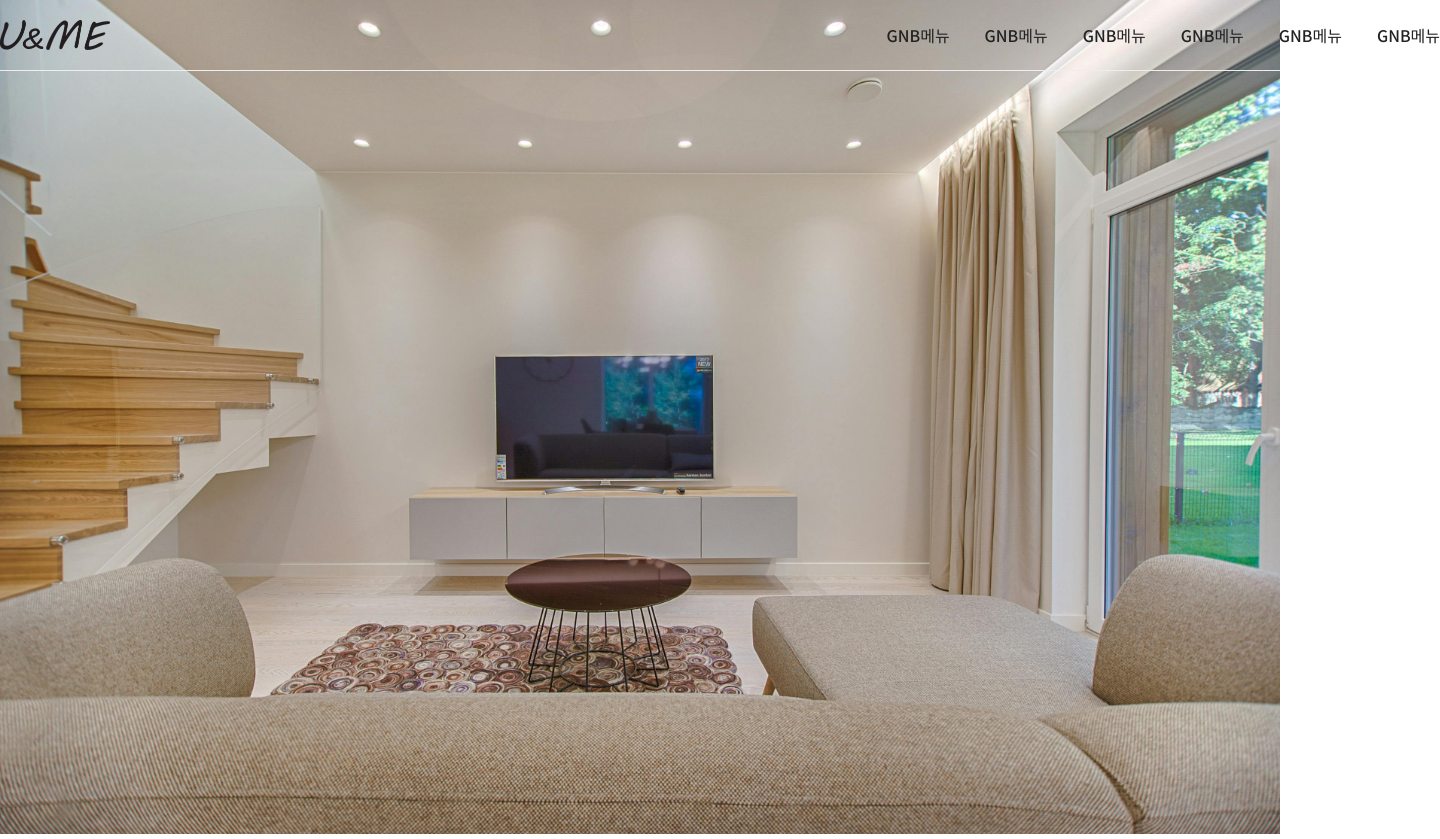
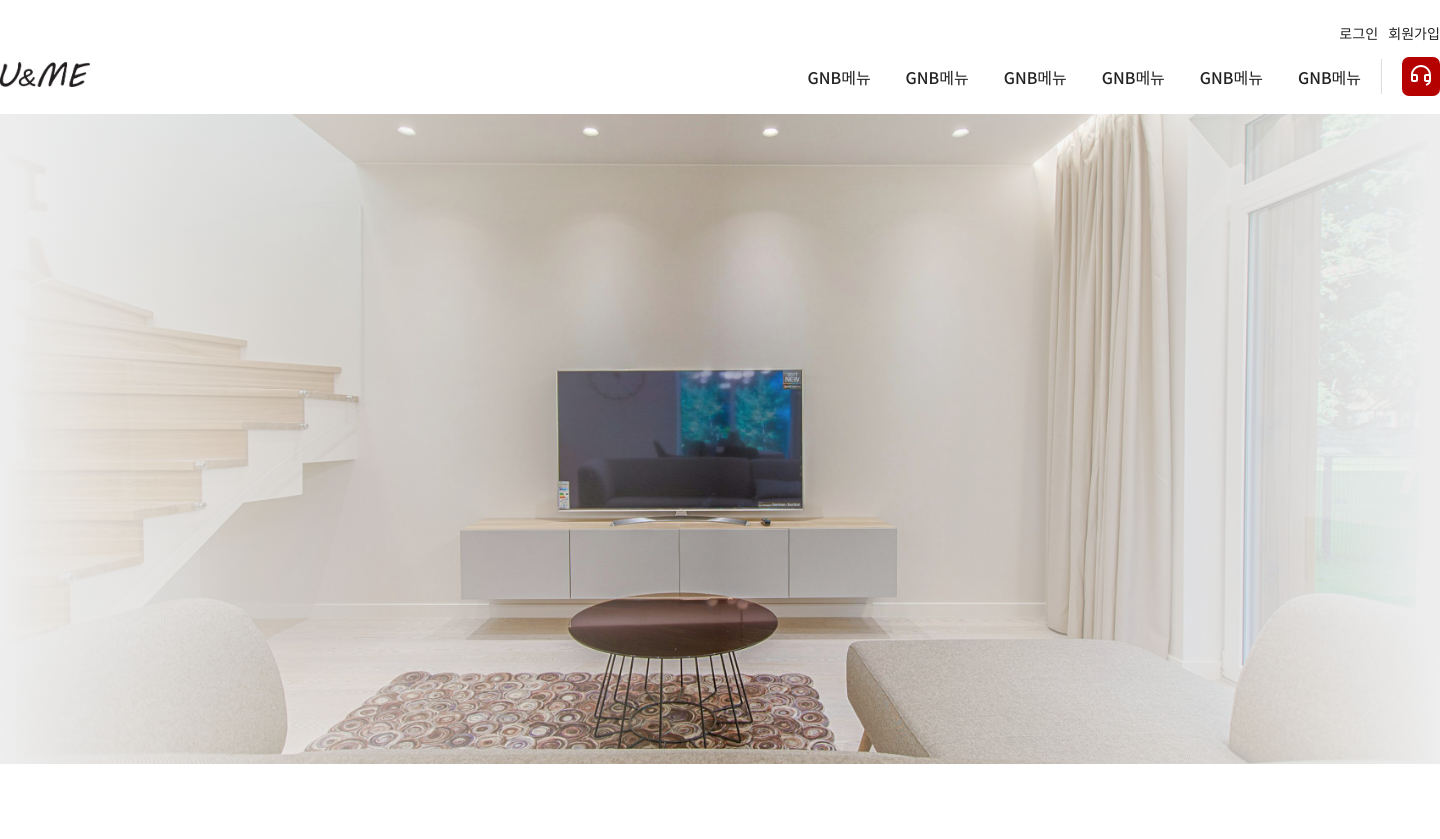
Before and after one commit to Junghwan-github/U-Me-Interior, a React (Create React App) app: page / in a window 1280 px wide. Shown: the whole page, 1440 px wide, since content can reach past the window. After the commit the page ends 800 px from the top, so only its background shows below. Built offline with nearby package versions, Linux system fonts and the light colour scheme.

Commit message:
feature / 비쥬얼 테스트

```diff
--- a/src/App.css
+++ b/src/App.css
@@ -16,6 +16,9 @@
   --ff-noto: "Noto Sans KR", sans-serif;
   --ff-roboto: "Roboto", sans-serif;
 
+  /* 보더 */
+  --base-border: 1px solid #eee;
+  --divide-border: 1px solid #ddd;
 }
 
 /* css 초기화 */
--- /dev/null
+++ b/src/components/IconNavigation.js
@@ -0,0 +1,21 @@
+import React from "react";
+import styles from "./IconNavigation.module.css";
+import { RiCustomerServiceLine } from "react-icons/ri";
+import { Link } from "react-router-dom";
+
+
+
+const IconNavigation = () => {
+  return (
+    <ul className={styles.icon_navigation}>
+      <li>
+        <Link to="/">
+          <RiCustomerServiceLine />
+        </Link>
+      </li>
+    </ul>
+  );
+};
+
+
+export default IconNavigation;
--- /dev/null
+++ b/src/components/IconNavigation.module.css
@@ -0,0 +1,18 @@
+.icon_navigation {
+  display: flex;
+  flex-direction: row;
+  gap: var(--base-margin);
+  padding-left: var(--base-padding);
+}
+
+.icon_navigation > li > a {
+  font-size: 1.5rem;
+  color: #222;
+}
+
+.icon_navigation > li:last-child > a {
+    color: #fff;
+    padding: 2px 7px;
+    border-radius: 7px;
+    background: #b60101;
+}
--- a/src/components/Navigation.js
+++ b/src/components/Navigation.js
@@ -4,7 +4,7 @@ import { Link } from "react-router-dom";
 
 const Navigation = ({ data }) => {
   return (
-    <ul className={styles.nav_wrapper}>
+    <ul className={styles.menu_nav}>
       {data.map((menu, index) => (
         <li key={index}>
           <Link to={menu.link}>{menu.item}</Link>
--- a/src/components/Navigation.module.css
+++ b/src/components/Navigation.module.css
@@ -1,10 +1,15 @@
-.nav_wrapper {
+.menu_nav {
     display: flex;
     flex-direction: row;
     gap: 35px;
+    height: 35px;
+    align-items: center;
+    padding-right: var(--base-padding);
+    border-right: var(--divide-border);
 }
 
-.nav_wrapper > li > a {
+
+.menu_nav > li > a {
 
     color: #222;
     font-weight: 500;
--- a/src/layout/Header.js
+++ b/src/layout/Header.js
@@ -1,17 +1,33 @@
 import React from "react";
+import { Link } from "react-router-dom";
 import styles from "./Header.module.css";
 import Navigation from "../components/Navigation";
 import GNBNavigation from "../data/GNBNavigation.json";
+import IconNavigation from "../components/IconNavigation";
 
 const Header = () => {
   return (
     <header className={styles.header}>
-      <nav>
-        <h1 className={styles.logo}>
-          <img src="/images/logo.png" alt="로고" />
-          {/* <span>인테리어</span> */}
-        </h1>
-        <Navigation data={GNBNavigation} />
+      <nav className={styles.gnb_nav}>
+        <div className={styles.members}>
+          <ul className={styles.members_nav}>
+            <li>
+              <Link to="/">로그인</Link>
+            </li>
+            <li>
+              <Link to="/">회원가입</Link>
+            </li>
+          </ul>
+        </div>
+        <div className={styles.menu}>
+          <h1 className={styles.logo}>
+            <Link to="/">
+              <img src="/images/logo.png" alt="로고" />
+            </Link>
+          </h1>
+          <Navigation data={GNBNavigation} />
+          <IconNavigation />
+        </div>
       </nav>
     </header>
   );
--- a/src/layout/Header.module.css
+++ b/src/layout/Header.module.css
@@ -1,31 +1,45 @@
 .header {
-    position: fixed;
+    position: relative;
     width: 100%;
     padding: var(--base-padding) 0;
-    border-bottom: 1px solid #eee;
+    /* box-shadow: 0 0 10px 1px #eee;  */
+    z-index: 99999;
 }
 
-nav {
+.gnb_nav {
     width: var(--dp-dt-width);
     margin: 0 auto;
     display: flex;
+    flex-direction: column;
+    gap: 15px;
+}
+
+.members_nav {
+    display: flex;
     flex-direction: row;
     align-items: center;
-    justify-content: space-between;
+    justify-content: end;
+    gap: 10px;
+}
+
+.members_nav > li > a {
+    font-size: 0.88rem;
+    color: #222;
+}
+
+
+.menu {
+    width: 100%;
+    display: flex;
+    flex-direction: row;
+    align-self: center;
+    justify-content: end;
 }
 
 .logo {
-    display: flex;
-    flex-direction: row;
-    align-items: center;
-    gap: 5px;
+    margin-right: auto;
 }
 
-.logo > span {
-    font-size: 1.1rem;
-    font-weight: 500;
+.logo > a > img {
+    max-width: 90px;
 }
-
-.logo > img {
-    max-width: 110px;
-}
--- a/src/pages/Home.js
+++ b/src/pages/Home.js
@@ -3,11 +3,11 @@ import styles from "./Home.module.css";
 
 const Home = () => {
     return (
-        <div className={styles.visual_section}>
-            <div>
-                <img src="/images/pexels-fotoaibe-1571458.jpg" alt="메인이미지"/>
-            </div>
-        </div>
+        <section id="section_slider" className={styles.main_contents}>
+          <div className={styles.inner}>
+            <img src="/images/pexels-fotoaibe-1571458.jpg" alt="메인이미지" />
+          </div>
+        </section>
     )
 }
 
--- a/src/pages/Home.module.css
+++ b/src/pages/Home.module.css
@@ -1,13 +1,34 @@
-.visual_section {
+.main_contents {
+    position: relative;
+  width: 100%;
+  background-color: #eee;
 }
 
-
-.visual_section > div {
-    width: 100%;
-    height: 100vh;
+.inner {
+  position: relative;
+  margin: 0 auto;
+  width: var(--dp-dt-width);
+  height: calc(100vh - 150px);
 }
 
-.visual_section > div > img {
-    width: 100%;
-    object-fit: cover;
+.inner::after {
+  position: absolute;
+  top: 0;
+  left: 0;
+  width: 100%;
+  height: 100%;
+  background: rgb(238, 238, 238);
+  background: linear-gradient(
+    90deg,
+    rgba(238, 238, 238, 1) 0%,
+    rgba(255, 255, 255, 0) 50%,
+    rgba(238, 238, 238, 1) 100%
+  );
+  content: "";
 }
+
+.inner > img {
+  width: 100%;
+  height: 100%;
+  object-fit: cover;
+}
```
